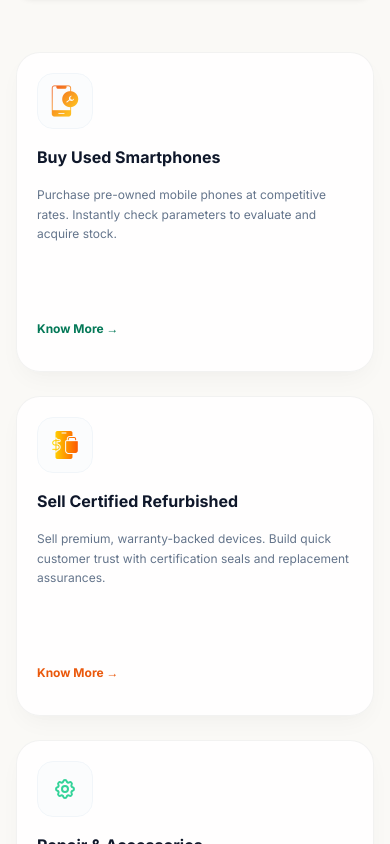
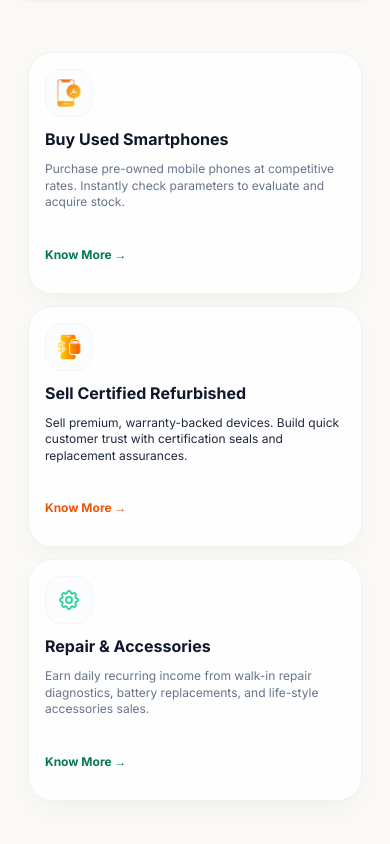
Before and after one commit to Divyansh-chaurasia786/ecofone-full-stack, a Next.js app in the folder frontend/: page / in a window 390 px wide. Shown: the part 2740-3584 px from the top of the page. Built offline with nearby package versions, Linux system fonts and the light colour scheme; no server answers.

Commit message:
Apply global mobile-first card sizing, header limits, and compact footer stacked spacing

```diff
--- a/frontend/app/page.tsx
+++ b/frontend/app/page.tsx
@@ -519,21 +519,21 @@ export default function HomePage() {
           </div>
         </div>
 
-        <div className="grid grid-cols-1 md:grid-cols-3 gap-6 sm:gap-8 max-w-md md:max-w-none mx-auto w-full">
+        <div className="grid grid-cols-1 md:grid-cols-3 gap-3 md:gap-8 max-w-sm md:max-w-none mx-auto w-full px-3 md:px-0">
           {/* Card 1: Buy */}
-          <div className="glassmorphism-card rounded-3xl p-5 sm:p-8 border border-slate-100/50 flex flex-col justify-between min-h-[320px] sm:min-h-[360px] hover:-translate-y-2.5 transition-all duration-300 shadow-xl hover:shadow-[0_30px_60px_-15px_rgba(0,0,0,0.18)]">
-            <div className="space-y-4">
-              <div className="w-14 h-14 bg-slate-50/50 rounded-2xl flex items-center justify-center border border-slate-100 transition-transform duration-300 hover:scale-110">
-                <img src="/service-buy.png" alt="Buy Icon" className="w-8 h-8 object-contain" />
+          <div className="glassmorphism-card rounded-3xl p-4 md:p-8 border border-slate-100/50 flex flex-col justify-between min-h-0 md:min-h-[360px] hover:-translate-y-2.5 transition-all duration-300 shadow-xl hover:shadow-[0_30px_60px_-15px_rgba(0,0,0,0.18)]">
+            <div className="space-y-2.5">
+              <div className="w-12 h-12 md:w-14 md:h-14 bg-slate-50/50 rounded-2xl flex items-center justify-center border border-slate-100 transition-transform duration-300 hover:scale-110">
+                <img src="/service-buy.png" alt="Buy Icon" className="w-7 h-7 md:w-8 md:h-8 object-contain" />
               </div>
-              <h3 className="font-bold text-slate-900 text-base sm:text-lg">Buy Used Smartphones</h3>
-              <p className="text-xs sm:text-sm text-slate-500 leading-relaxed">
+              <h3 className="font-bold text-slate-900 text-base">Buy Used Smartphones</h3>
+              <p className="text-xs text-slate-500 leading-snug">
                 Purchase pre-owned mobile phones at competitive rates. Instantly check parameters to evaluate and acquire stock.
               </p>
 
               {/* Expanded details */}
               <div className={`transition-all duration-300 overflow-hidden ${expandedCard === 'buy' ? 'max-h-[500px] opacity-100 pt-2' : 'max-h-0 opacity-0'}`}>
-                <div className="space-y-3 border-t border-slate-100 pt-4">
+                <div className="space-y-2.5 border-t border-slate-100 pt-3">
                   <span className="text-[10px] text-emerald-800 font-extrabold uppercase tracking-wider block">Service Details:</span>
                   <ul className="space-y-2 text-xs text-slate-500 pl-4 list-disc leading-relaxed">
                     <li><strong className="text-slate-900">On-the-spot Inspection:</strong> Our shop technician checks the display, touch response, buttons, camera, and battery health in minutes.</li>
@@ -547,26 +547,26 @@ export default function HomePage() {
 
             <button
               onClick={() => setExpandedCard(expandedCard === 'buy' ? null : 'buy')}
-              className="text-emerald-700 hover:text-emerald-800 font-bold text-xs text-left mt-6 flex items-center gap-1 focus:outline-none min-h-[44px]"
+              className="text-emerald-700 hover:text-emerald-800 font-bold text-xs text-left mt-3 md:mt-6 flex items-center gap-1 focus:outline-none min-h-[44px]"
             >
               {expandedCard === 'buy' ? 'Show Less ↑' : 'Know More →'}
             </button>
           </div>
 
           {/* Card 2: Sell */}
-          <div className="glassmorphism-card rounded-3xl p-5 sm:p-8 border border-slate-100/50 flex flex-col justify-between min-h-[320px] sm:min-h-[360px] hover:-translate-y-2.5 transition-all duration-300 shadow-xl hover:shadow-[0_30px_60px_-15px_rgba(0,0,0,0.18)]">
-            <div className="space-y-4">
-              <div className="w-14 h-14 bg-slate-50/50 rounded-2xl flex items-center justify-center border border-slate-100 transition-transform duration-300 hover:scale-110">
-                <img src="/service-sell.png" alt="Sell Icon" className="w-8 h-8 object-contain" />
+          <div className="glassmorphism-card rounded-3xl p-4 md:p-8 border border-slate-100/50 flex flex-col justify-between min-h-0 md:min-h-[360px] hover:-translate-y-2.5 transition-all duration-300 shadow-xl hover:shadow-[0_30px_60px_-15px_rgba(0,0,0,0.18)]">
+            <div className="space-y-2.5">
+              <div className="w-12 h-12 md:w-14 md:h-14 bg-slate-50/50 rounded-2xl flex items-center justify-center border border-slate-100 transition-transform duration-300 hover:scale-110">
+                <img src="/service-sell.png" alt="Sell Icon" className="w-7 h-7 md:w-8 md:h-8 object-contain" />
               </div>
-              <h3 className="font-bold text-slate-900 text-base sm:text-lg">Sell Certified Refurbished</h3>
-              <p className="text-xs sm:text-sm text-slate-500 leading-relaxed">
+              <h3 className="font-bold text-slate-900 text-base">Sell Certified Refurbished</h3>
+              <p className="text-xs text-slate-550 leading-snug">
                 Sell premium, warranty-backed devices. Build quick customer trust with certification seals and replacement assurances.
               </p>
 
               {/* Expanded details */}
               <div className={`transition-all duration-300 overflow-hidden ${expandedCard === 'sell' ? 'max-h-[500px] opacity-100 pt-2' : 'max-h-0 opacity-0'}`}>
-                <div className="space-y-3 border-t border-slate-100 pt-4">
+                <div className="space-y-2.5 border-t border-slate-100 pt-3">
                   <span className="text-[10px] text-ecoOrange-600 font-extrabold uppercase tracking-wider block">Service Details:</span>
                   <ul className="space-y-2 text-xs text-slate-500 pl-4 list-disc leading-relaxed">
                     <li><strong className="text-slate-900">Technician Component Check:</strong> Every phone is tested for network reception, speaker volume, mic clarity, and screen touch.</li>
@@ -580,29 +580,29 @@ export default function HomePage() {
 
             <button
               onClick={() => setExpandedCard(expandedCard === 'sell' ? null : 'sell')}
-              className="text-ecoOrange-600 hover:text-ecoOrange-700 font-bold text-xs text-left mt-6 flex items-center gap-1 focus:outline-none min-h-[44px]"
+              className="text-ecoOrange-600 hover:text-ecoOrange-700 font-bold text-xs text-left mt-3 md:mt-6 flex items-center gap-1 focus:outline-none min-h-[44px]"
             >
               {expandedCard === 'sell' ? 'Show Less ↑' : 'Know More →'}
             </button>
           </div>
 
           {/* Card 3: Repair & Accessories */}
-          <div className="glassmorphism-card rounded-3xl p-5 sm:p-8 border border-slate-100/50 flex flex-col justify-between min-h-[320px] sm:min-h-[360px] hover:-translate-y-2.5 transition-all duration-300 shadow-xl hover:shadow-[0_30px_60px_-15px_rgba(0,0,0,0.18)]">
-            <div className="space-y-4">
-              <div className="w-14 h-14 bg-slate-50/50 rounded-2xl flex items-center justify-center border border-slate-100 transition-transform duration-300 hover:scale-110">
+          <div className="glassmorphism-card rounded-3xl p-4 md:p-8 border border-slate-100/50 flex flex-col justify-between min-h-0 md:min-h-[360px] hover:-translate-y-2.5 transition-all duration-300 shadow-xl hover:shadow-[0_30px_60px_-15px_rgba(0,0,0,0.18)]">
+            <div className="space-y-2.5">
+              <div className="w-12 h-12 md:w-14 md:h-14 bg-slate-50/50 rounded-2xl flex items-center justify-center border border-slate-100 transition-transform duration-300 hover:scale-110">
                 <svg className="w-6 h-6 text-emerald-400" fill="none" stroke="currentColor" viewBox="0 0 24 24" strokeWidth="2">
                   <path strokeLinecap="round" strokeLinejoin="round" d="M10.325 4.317c.426-1.756 2.924-1.756 3.35 0a1.724 1.724 0 002.573 1.066c1.543-.94 3.31.826 2.37 2.37a1.724 1.724 0 001.065 2.572c1.756.426 1.756 2.924 0 3.35a1.724 1.724 0 00-1.066 2.573c.94 1.543-.826 3.31-2.37 2.37a1.724 1.724 0 00-2.572 1.065c-.426 1.756-2.924 1.756-3.35 0a1.724 1.724 0 00-2.573-1.066c-1.543.94-3.31-.826-2.37-2.37a1.724 1.724 0 00-1.065-2.572c-1.756-.426-1.756-2.924 0-3.35a1.724 1.724 0 001.066-2.573c-.94-1.543.826-3.31 2.37-2.37.996.608 2.296.07 2.572-1.065z" />
                   <path strokeLinecap="round" strokeLinejoin="round" d="M15 12a3 3 0 11-6 0 3 3 0 016 0z" />
                 </svg>
               </div>
-              <h3 className="font-bold text-slate-900 text-base sm:text-lg">Repair & Accessories</h3>
-              <p className="text-xs sm:text-sm text-slate-500 leading-relaxed">
+              <h3 className="font-bold text-slate-900 text-base">Repair & Accessories</h3>
+              <p className="text-xs text-slate-500 leading-snug">
                 Earn daily recurring income from walk-in repair diagnostics, battery replacements, and life-style accessories sales.
               </p>
 
               {/* Expanded details */}
               <div className={`transition-all duration-300 overflow-hidden ${expandedCard === 'repair' ? 'max-h-[500px] opacity-100 pt-2' : 'max-h-0 opacity-0'}`}>
-                <div className="space-y-3 border-t border-slate-100 pt-4">
+                <div className="space-y-2.5 border-t border-slate-100 pt-3">
                   <span className="text-[10px] text-emerald-800 font-extrabold uppercase tracking-wider block">Service Details:</span>
                   <ul className="space-y-2 text-xs text-slate-500 pl-4 list-disc leading-relaxed">
                     <li><strong className="text-slate-900">Common Hardware Repairs:</strong> Quick screen glass replacement, fresh battery swaps, and charging port repairs.</li>
@@ -616,7 +616,7 @@ export default function HomePage() {
 
             <button
               onClick={() => setExpandedCard(expandedCard === 'repair' ? null : 'repair')}
-              className="text-emerald-700 hover:text-emerald-800 font-bold text-xs text-left mt-6 flex items-center gap-1 focus:outline-none min-h-[44px]"
+              className="text-emerald-700 hover:text-emerald-800 font-bold text-xs text-left mt-3 md:mt-6 flex items-center gap-1 focus:outline-none min-h-[44px]"
             >
               {expandedCard === 'repair' ? 'Show Less ↑' : 'Know More →'}
             </button>
--- a/frontend/components/navbar.tsx
+++ b/frontend/components/navbar.tsx
@@ -130,14 +130,14 @@ export default function Navbar() {
       }`}>
       {/* Navbar Container */}
       <div className="max-w-5xl mx-auto relative">
-        <nav className={`rounded-full px-4 sm:px-6 h-16 flex items-center justify-between transition-all duration-300 ${
+        <nav className={`rounded-full px-4 sm:px-6 h-14 sm:h-16 flex items-center justify-between transition-all duration-300 ${
           showGlass
             ? 'bg-black/20 bg-gradient-to-b from-white/[0.12] to-transparent backdrop-blur-[30px] backdrop-saturate-[160%] border border-white/20 shadow-[0_12px_40px_rgba(0,0,0,0.15)]'
             : 'bg-transparent border-transparent shadow-none'
         }`}>
           {/* Logo on Left */}
           <Link href="/" onClick={handleLogoClick} className="flex items-center py-1 -ml-1.5 sm:-ml-3">
-            <img src="/logo.png" alt="EcoFone Logo" className="h-8 md:h-12 w-auto object-contain bg-transparent p-0" />
+            <img src="/logo.png" alt="EcoFone Logo" className="h-7 sm:h-8 md:h-12 w-auto object-contain bg-transparent p-0" />
           </Link>
 
           {/* Desktop Navigation Links (Distributed) */}
```
Also changed, not shown: frontend/app/layout.tsx (+17 -17 lines).
